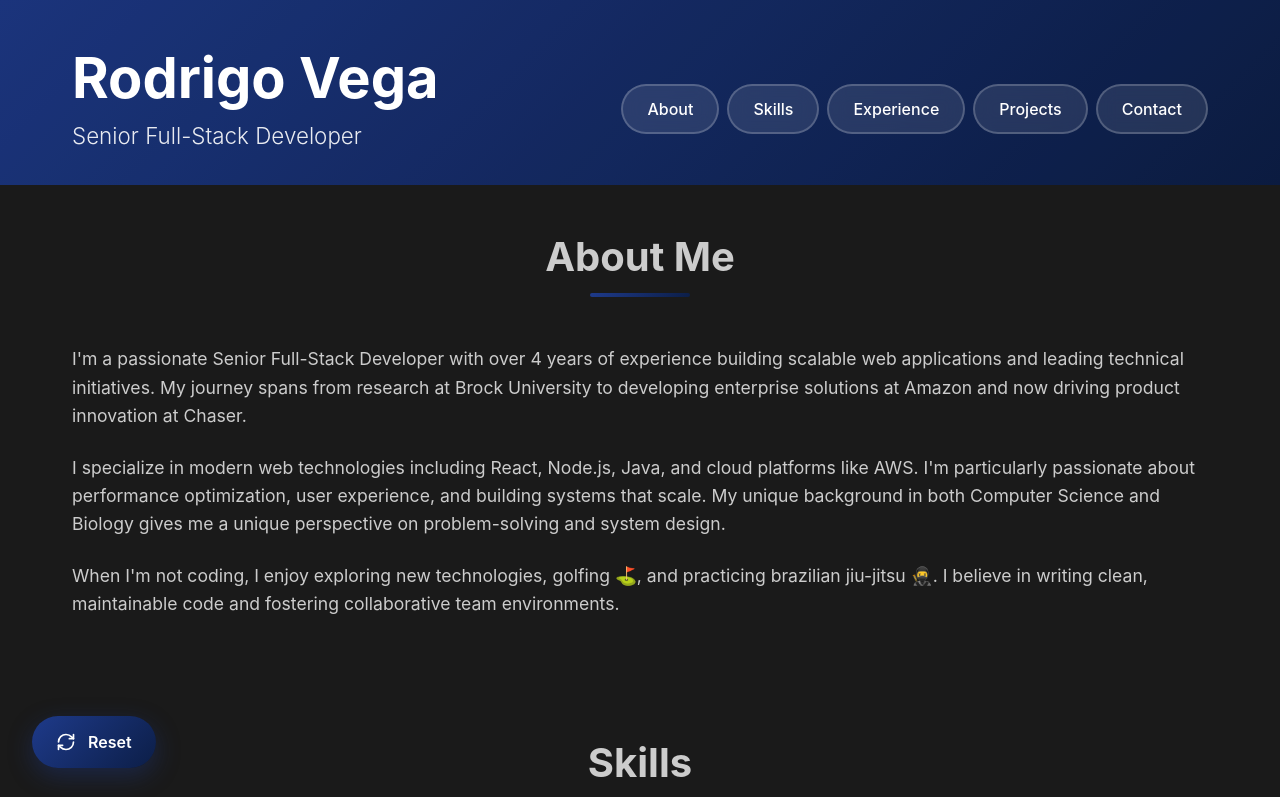
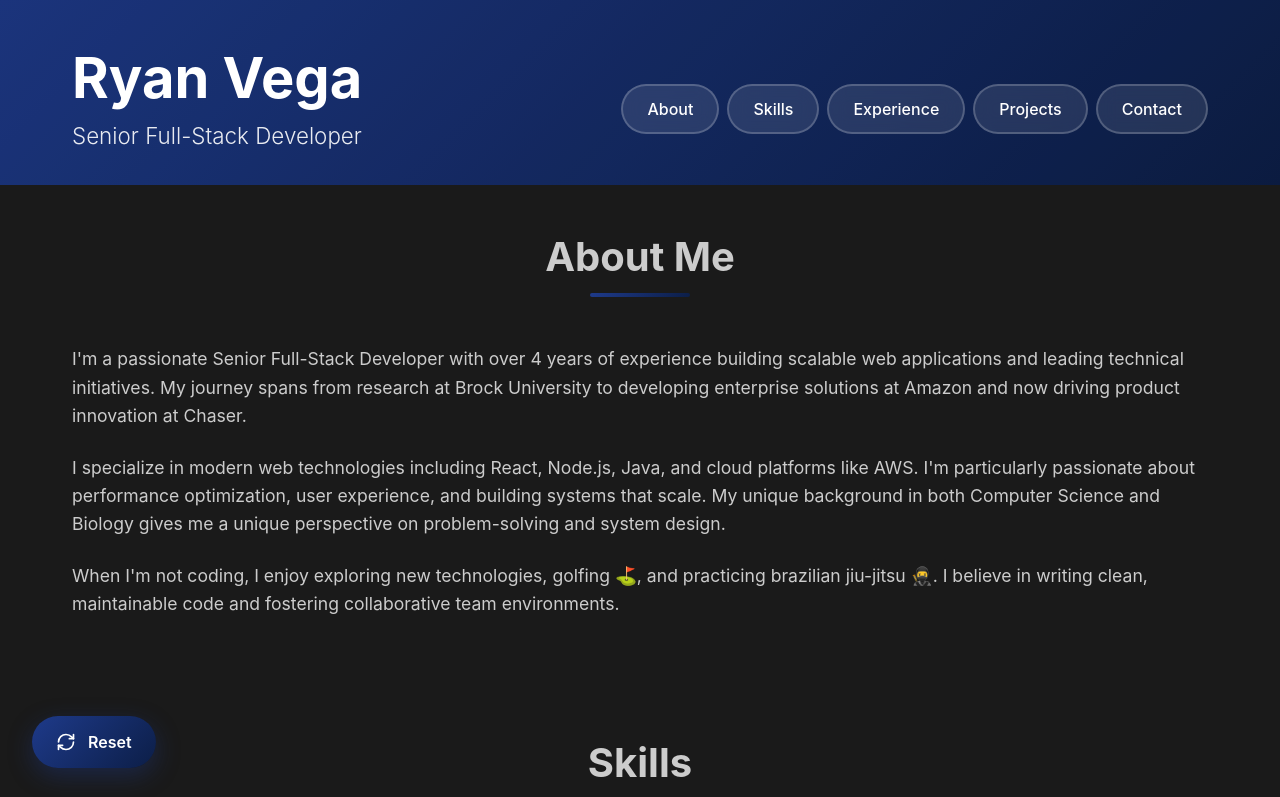
Before and after one commit to RodoVJ/portfolio-website, a React (Vite) app: page / in a window 1280 px wide. Shown: the top 797 px of the page. Built offline with nearby package versions, Linux system fonts and the light colour scheme.

Commit message:
Add to name

```diff
--- a/src/data/portfolio.ts
+++ b/src/data/portfolio.ts
@@ -3,7 +3,7 @@ import mitosVideo from '../assets/videos/mitos.mp4';
 import pandemicResearchImage from '../assets/images/pandemicResearch.png';
 
 export const contactInfo: ContactInfo = {
-  name: 'Rodrigo Vega',
+  name: 'Ryan Vega',
   email: 'vegarod75@gmail.com',
   location: 'St. Catharines, ON, Canada'
 };
```
